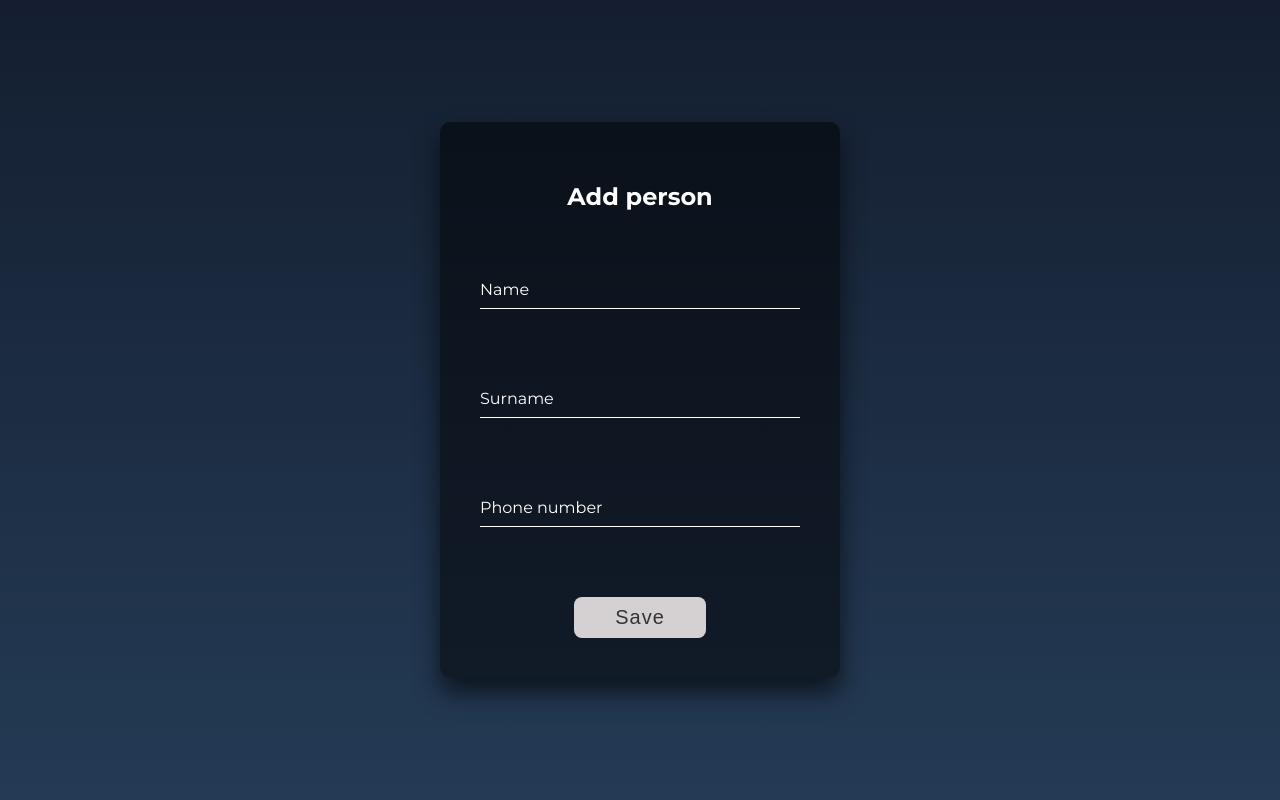
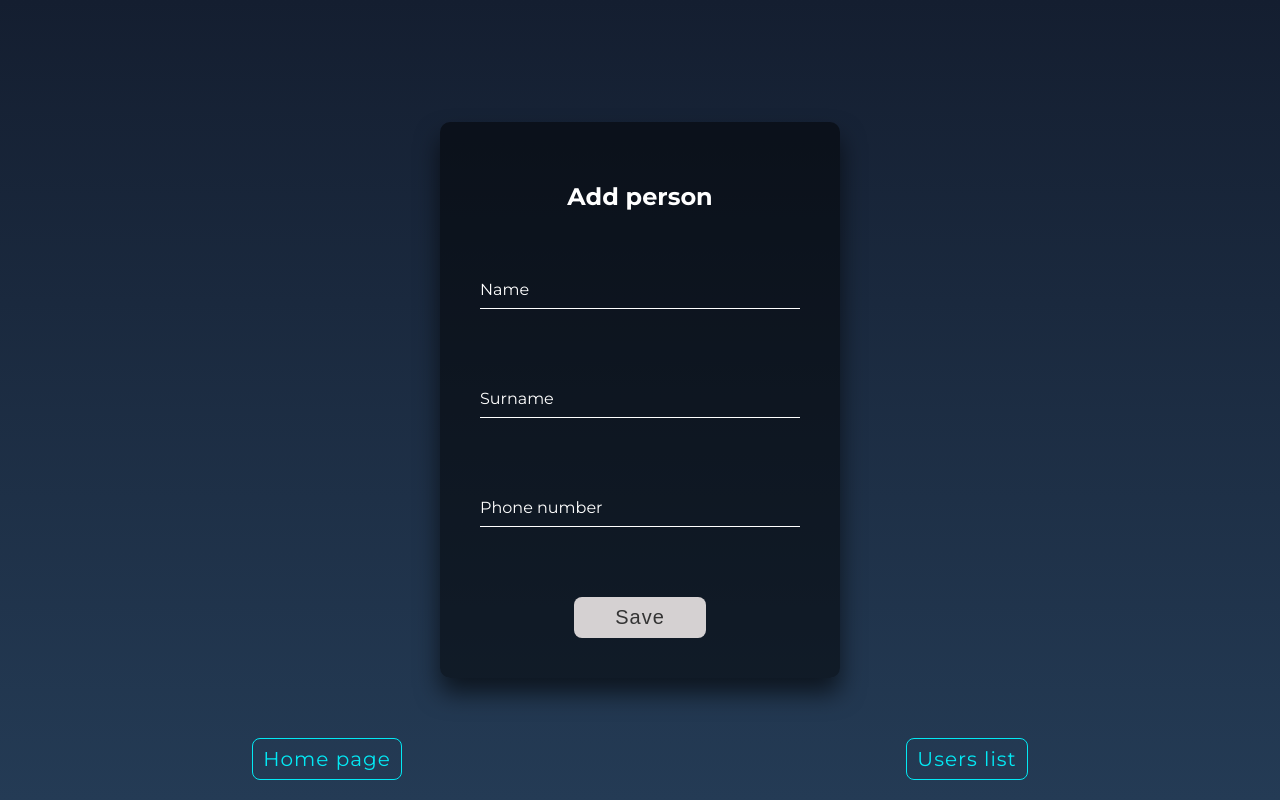
Before and after one commit to Sanechek1337/onelab-react, a React (Create React App) app: page /add in a window 1280 px wide. Built offline with nearby package versions, Linux system fonts and the light colour scheme.

Commit message:
refactor: delete unused useNavigate

```diff
--- a/src/page/Add.jsx
+++ b/src/page/Add.jsx
@@ -1,12 +1,11 @@
 import { useState } from 'react';
-import { useNavigate } from 'react-router-dom';
 import { useDispatch } from 'react-redux';
 import styled from 'styled-components';
 import toast from 'react-hot-toast';
 import { addPerson } from '../store/person/personsSlice';
+import NavigationBlock from '../components/NavigationBlock';
 
 export default function Add() {
-  const navigateTo = useNavigate();
   const dispatch = useDispatch();
 
   const [personFormData, setPersonFormData] = useState({
@@ -99,6 +98,8 @@ export default function Add() {
           Save
         </StyledButton>
       </StyledForm>
+
+      <NavigationBlock routePath="/list" routeTitle="Users list" />
     </StyledFormContainer>
   );
 }
```
